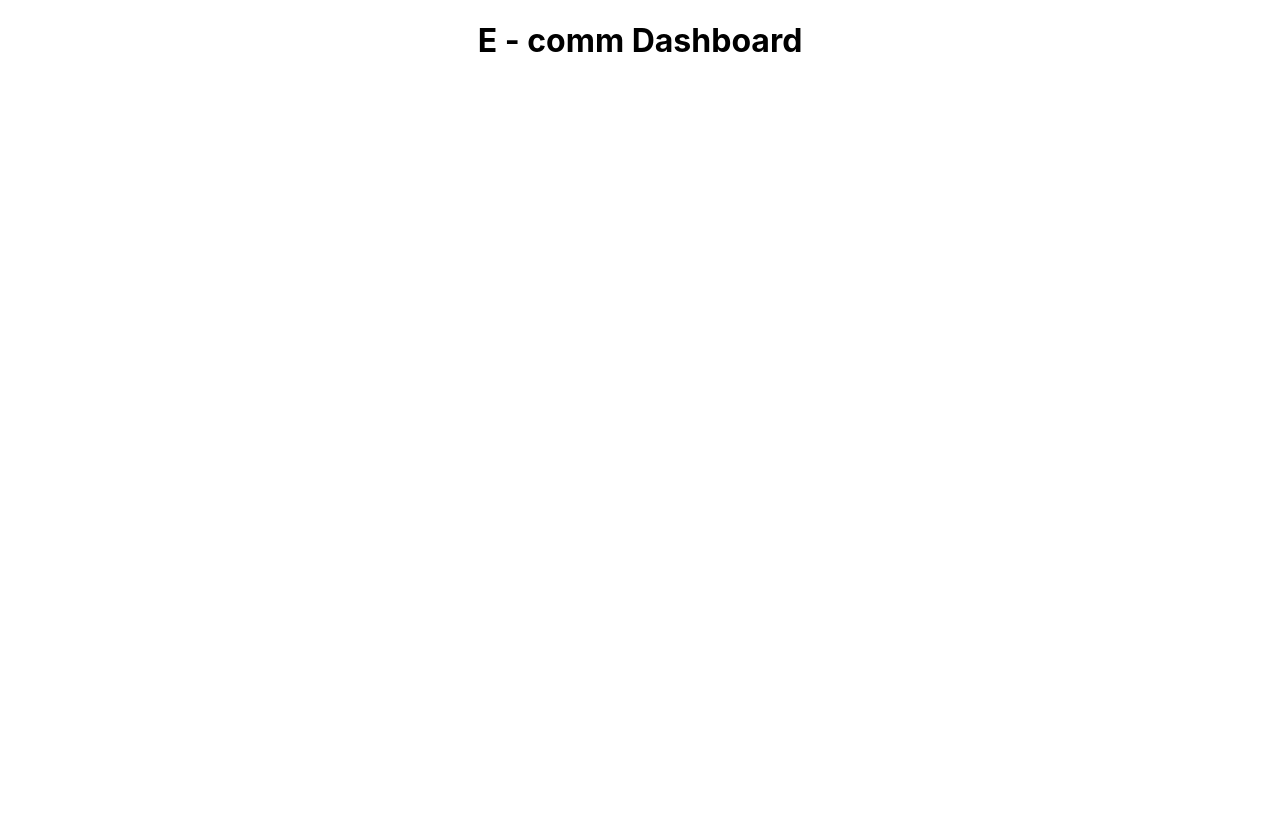
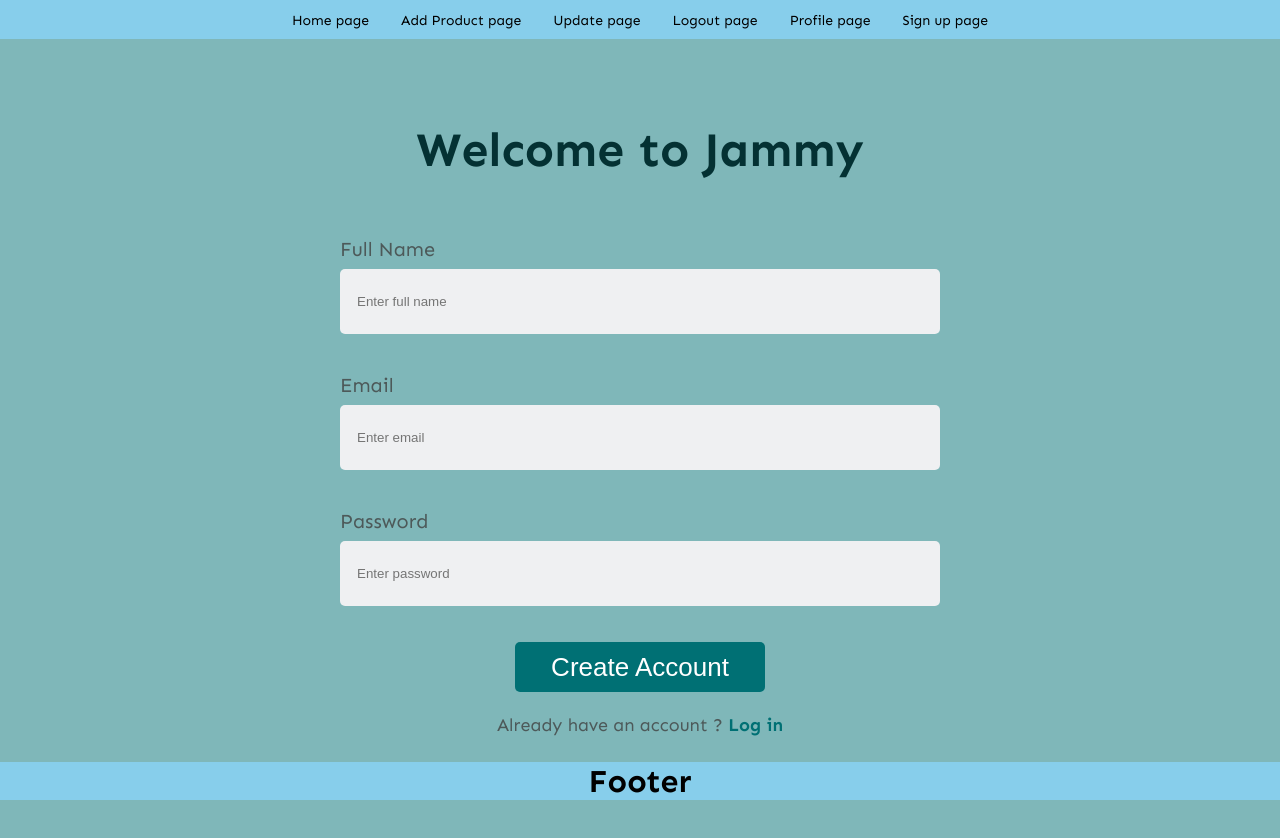
Before and after one commit to karan24mohan/e-comm, a React (Create React App) app: page /signup in a window 1280 px wide. Before the commit the page ends 800 px from the top, so only its background shows below. Built offline with nearby package versions, Linux system fonts and the light colour scheme.

Commit message:
Created Sign up API and integrated it.

```diff
--- a/package.json
+++ b/package.json
@@ -8,6 +8,8 @@
     "@testing-library/user-event": "^13.5.0",
     "react": "^18.2.0",
     "react-dom": "^18.2.0",
+    "react-router": "^6.9.0",
+    "react-router-dom": "^6.9.0",
     "react-scripts": "5.0.1",
     "web-vitals": "^2.1.4"
   },
--- a/src/App.css
+++ b/src/App.css
@@ -1,38 +1,44 @@
-.App {
+* {
+  margin: 0%;
+  padding: 0%;
+  box-sizing: border-box;
+}
+
+.navbar {
+  background-color: skyblue;
+  padding: 10px;
+  display: flex;
+  align-items: center;
+  justify-content: center;
+  gap: 2rem;
+}
+
+.navbar li {
+  display: inline-block;
+}
+
+.navbar li a {
+  color: black;
+  text-decoration: none;
+  font-size: 14px;
+}
+
+.navbar li a:hover {
+  text-decoration: underline;
+}
+
+.footer {
+  position: absolute;
+  bottom: 0;
+  width: 100%;
+  background-color: skyblue;
   text-align: center;
 }
 
-.App-logo {
-  height: 40vmin;
-  pointer-events: none;
-}
-
-@media (prefers-reduced-motion: no-preference) {
-  .App-logo {
-    animation: App-logo-spin infinite 20s linear;
-  }
-}
-
-.App-header {
-  background-color: #282c34;
-  min-height: 100vh;
+.signupwrapper {
   display: flex;
   flex-direction: column;
   align-items: center;
   justify-content: center;
-  font-size: calc(10px + 2vmin);
-  color: white;
+  gap: 3rem;
 }
-
-.App-link {
-  color: #61dafb;
-}
-
-@keyframes App-logo-spin {
-  from {
-    transform: rotate(0deg);
-  }
-  to {
-    transform: rotate(360deg);
-  }
-}
--- a/src/App.js
+++ b/src/App.js
@@ -1,9 +1,24 @@
 import "./App.css";
+import Nav from "./Components/Nav";
+import { BrowserRouter, Route, Routes } from "react-router-dom";
+import Footer from "./Components/Footer";
+import Signup from "./Components/Signup";
 
 function App() {
   return (
     <div className="App">
-      <h1> E - comm Dashboard </h1>{" "}
+      <BrowserRouter>
+        <Nav />
+        <Routes>
+          <Route path="/" element={<h1> Home page </h1>} />
+          <Route path="/add" element={<h1> Add Product page </h1>} />
+          <Route path="/update" element={<h1> Update Product page </h1>} />
+          <Route path="/logout" element={<h1> Logout page </h1>} />
+          <Route path="/profile" element={<h1> Profile page </h1>} />
+          <Route path="/signup" element={<Signup />} />{" "}
+        </Routes>{" "}
+      </BrowserRouter>{" "}
+      <Footer />
     </div>
   );
 }
--- /dev/null
+++ b/src/Components/Footer.js
@@ -0,0 +1,11 @@
+import React from "react";
+
+const Footer = () => {
+  return (
+    <div className="footer">
+      <h1> Footer </h1>{" "}
+    </div>
+  );
+};
+
+export default Footer;
--- /dev/null
+++ b/src/Components/Nav.js
@@ -0,0 +1,36 @@
+import React from "react";
+import { Link } from "react-router-dom";
+
+const Nav = () => {
+  return (
+    <div>
+      <ul className="navbar">
+        <li>
+          {" "}
+          <Link to="/"> Home page </Link>{" "}
+        </li>{" "}
+        <li>
+          {" "}
+          <Link to="/add"> Add Product page </Link>{" "}
+        </li>{" "}
+        <li>
+          {" "}
+          <Link to="/update"> Update page </Link>{" "}
+        </li>{" "}
+        <li>
+          {" "}
+          <Link to="/logout"> Logout page </Link>{" "}
+        </li>{" "}
+        <li>
+          {" "}
+          <Link to="/profile"> Profile page </Link>{" "}
+        </li>{" "}
+        <li>
+          <Link to="/signup"> Sign up page </Link>{" "}
+        </li>{" "}
+      </ul>{" "}
+    </div>
+  );
+};
+
+export default Nav;
--- /dev/null
+++ b/src/Components/Signup.js
@@ -0,0 +1,81 @@
+import React, { useState } from "react";
+import { useNavigate } from "react-router-dom";
+import "../Signup.css";
+
+const Signup = () => {
+  const [name, setName] = useState("");
+  const [email, setEmail] = useState("");
+  const [password, setPassword] = useState("");
+  const navigate = useNavigate();
+
+  const handleSubmit = async () => {
+    console.log(name, email, password);
+    let result = await fetch("http://localhost:3200/signup", {
+      method: "POST",
+      body: JSON.stringify({ name, email, password }),
+      headers: {
+        "Content-Type": "application/json",
+      },
+    });
+    let data = await result.json();
+    console.log(data);
+    setName("");
+    setEmail("");
+    setPassword("");
+    if (data) {
+      navigate("/");
+    }
+  };
+  return (
+    <div className="signupwrapper">
+      <h1> Welcome to Jammy </h1>{" "}
+      <form>
+        <div className="nameWrapper">
+          <label htmlFor="name"> Full Name </label>{" "}
+          <input
+            type="text"
+            name="name"
+            id="name"
+            placeholder="Enter full name"
+            autoComplete="off"
+            onChange={(e) => setName(e.target.value)}
+          />{" "}
+        </div>{" "}
+        <div className="emailWrapper">
+          <label htmlFor="email"> Email </label>{" "}
+          <input
+            type="email"
+            name="email"
+            id="email"
+            placeholder="Enter email"
+            autoComplete="off"
+            onChange={(e) => setEmail(e.target.value)}
+          />{" "}
+        </div>{" "}
+        <div className="passwordWrapper">
+          <label htmlFor="password"> Password </label>{" "}
+          <input
+            type="password"
+            name="password"
+            id="password"
+            placeholder="Enter password"
+            autoComplete="off"
+            onChange={(e) => setPassword(e.target.value)}
+          />{" "}
+        </div>{" "}
+        <div>
+          <button type="button" onClick={handleSubmit}>
+            {" "}
+            Create Account{" "}
+          </button>{" "}
+          <p>
+            Already have an account ?{" "}
+            <span className="spanClass"> Log in </span>{" "}
+          </p>{" "}
+        </div>{" "}
+      </form>{" "}
+    </div>
+  );
+};
+
+export default Signup;
--- /dev/null
+++ b/src/Signup.css
@@ -0,0 +1,76 @@
+@import url("https://fonts.googleapis.com/css2?family=Sen:wght@400;700;800&display=swap");
+body {
+  font-family: "Sen", sans-serif;
+  background-color: rgba(0, 112, 116, 0.5);
+}
+
+.signupwrapper {
+  display: flex;
+  flex-direction: column;
+  align-items: center;
+  justify-content: center;
+  height: 100vh;
+}
+
+.signupwrapper h1 {
+  font-weight: 600;
+  font-size: 48px;
+  line-height: 72px;
+  color: #043133;
+}
+
+.signupwrapper form {
+  display: flex;
+  flex-direction: column;
+  width: 600px;
+  height: 530px;
+  gap: 36px;
+}
+
+.signupwrapper form div {
+  display: flex;
+  flex-direction: column;
+}
+
+.signupwrapper form label {
+  font-weight: 500;
+  font-size: 20px;
+  line-height: 30px;
+  color: #4d5959;
+  margin-bottom: 5px;
+}
+
+.signupwrapper form input {
+  width: 600px;
+  height: 65px;
+  background: #eff0f2;
+  border: none;
+  padding: 17px;
+  border-radius: 5px;
+}
+
+.signupwrapper form button {
+  width: 250px;
+  height: 50px;
+  border: none;
+  margin: auto;
+  font-weight: 500;
+  font-size: 26px;
+  color: #ffffff;
+  border-radius: 5px;
+  background: #007074;
+  margin-bottom: 20px;
+}
+
+.signupwrapper form p {
+  text-align: center;
+  font-weight: 400;
+  font-size: 18px;
+  line-height: 27px;
+  color: #4d5959;
+}
+
+.spanClass {
+  font-weight: 700;
+  color: #007074;
+}
```
Also changed, not shown: src/logo.svg (deleted), 1 other file (tests, documents, lock files or other folders).
